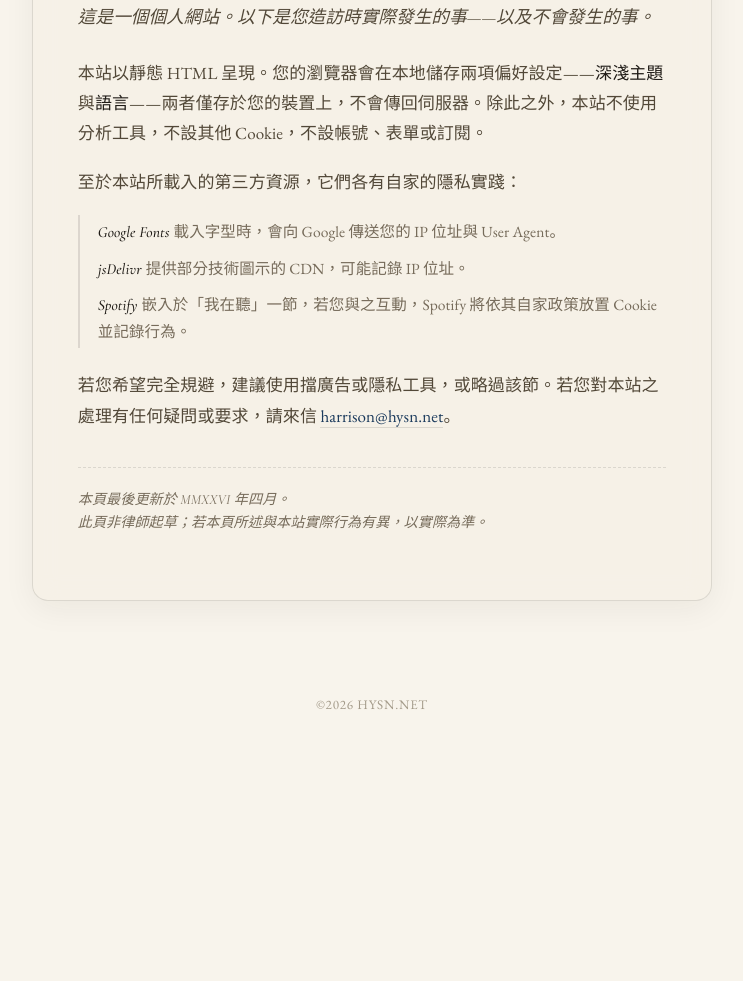
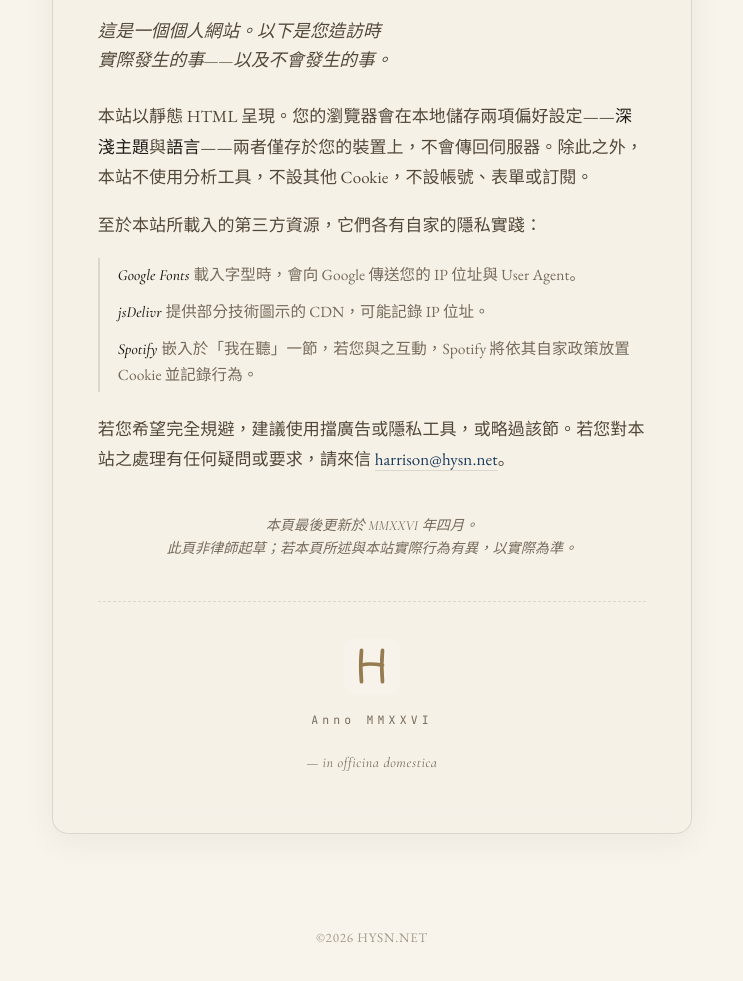
Before and after one commit to hrs-y/main, a plain HTML site: page docs/privacy.html in a window 1280 px wide. Shown: the part 328-1309 px from the top of the page, without its empty margins (268-1011 px from the left). Before the commit the page ends 1076 px from the top, so only its background shows below. Drawn offline with nearby package versions, Linux system fonts and the light colour scheme.

Commit message:
Update privacy.html

```diff
--- a/docs/privacy.html
+++ b/docs/privacy.html
@@ -139,8 +139,8 @@
 
     .doc {
       width: 100%;
-      max-width: 680px;
-      padding: clamp(32px, 4vw, 56px) clamp(24px, 3.5vw, 48px);
+      max-width: 640px;
+      padding: clamp(36px, 4.5vw, 60px) clamp(24px, 3.5vw, 52px);
       border: 1px solid var(--line);
       border-radius: var(--radius);
       background: var(--panel);
@@ -180,7 +180,7 @@
     }
 
     .doc__ornament {
-      margin: 20px 0 28px;
+      margin: 22px 0 34px;
       color: var(--accent-2);
       font-size: 1.1rem;
       opacity: 0.55;
@@ -241,16 +241,46 @@
       margin-right: 4px;
     }
 
-    /* Meta footer inside doc */
+    /* Meta note inside doc — a closing italic whisper before the printer's mark */
     .doc__meta {
-      margin-top: 36px;
-      padding-top: 20px;
-      border-top: 1px dashed var(--line);
+      margin-top: 40px;
       font-family: var(--serif);
       font-style: italic;
       font-size: 0.88rem;
       line-height: 1.65;
       color: var(--muted);
+      text-align: center;
+    }
+
+    /* ── Printer's mark — echoes Aldus Manutius's dolphin-and-anchor ── */
+    .printers-mark {
+      margin: 40px auto 0;
+      padding-top: 36px;
+      border-top: 1px dashed var(--line);
+      display: flex;
+      flex-direction: column;
+      align-items: center;
+      gap: 16px;
+    }
+    .printers-mark__device {
+      width: 56px;
+      height: 56px;
+      opacity: 0.9;
+    }
+    .printers-mark__device svg { width: 100%; height: 100%; }
+    .printers-mark__year {
+      font-family: var(--mono);
+      font-size: 0.72rem;
+      letter-spacing: 0.36em;
+      color: var(--muted);
+    }
+    .printers-mark__motto {
+      margin-top: 4px;
+      font-family: var(--serif);
+      font-style: italic;
+      font-size: 0.88rem;
+      color: var(--muted);
+      letter-spacing: 0.04em;
     }
 
     /* ── Page footer ── */
@@ -263,7 +293,7 @@
     }
 
     @media (max-width: 560px) {
-      .doc { padding: 28px 22px; }
+      .doc { padding: 32px 22px; }
       .doc__lede { font-size: 1.02rem; }
     }
 
@@ -326,6 +356,17 @@
         本頁最後更新於 MMXXVI 年四月。<br/>
         此頁非律師起草；若本頁所述與本站實際行為有異，以實際為準。
       </p>
+
+      <div class="printers-mark" aria-hidden="true">
+        <div class="printers-mark__device">
+          <svg xmlns="http://www.w3.org/2000/svg" viewBox="0 0 64 64">
+            <rect width="64" height="64" rx="14" fill="var(--bg, #F8F4EC)"/>
+            <path d="M20 14 C19 24,19 39,20 50 M44 14 C43 24,43 39,44 50 M20 31 C26 29,32 29,44 31" fill="none" stroke="var(--accent-2, #8B6F3F)" stroke-width="4.2" stroke-linecap="round" stroke-linejoin="round"/>
+          </svg>
+        </div>
+        <div class="printers-mark__year">Anno MMXXVI</div>
+        <div class="printers-mark__motto">— in officina domestica</div>
+      </div>
     </article>
   </main>
 
```
